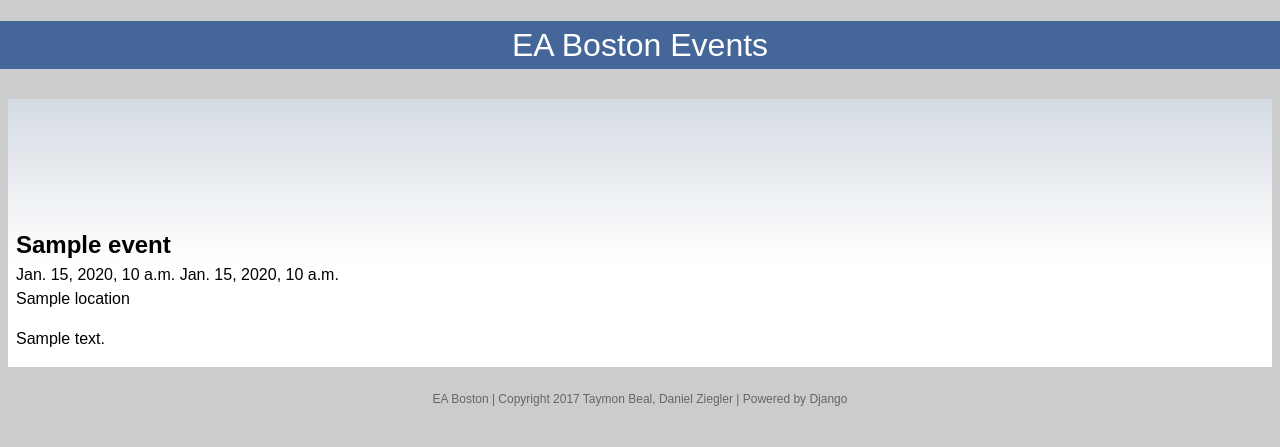
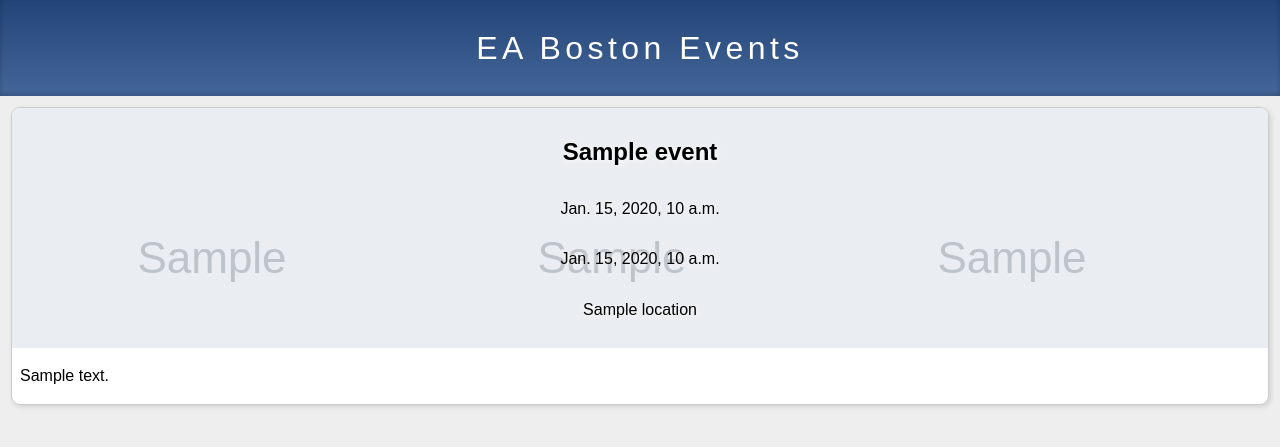
Before and after one commit to taymonbeal/eamail, a Django app: template project/events/templates/events/event_list.html in a window 1280 px wide. Shown: the top 447 px of the page. Run offline with Django 3.2, Linux system fonts and the light colour scheme; the template is opened without the code that fills it: most values are stand-ins (such as "Sample title", 1, 10 or a date in 2020); grey boxes marked "Sample" are stand-in pictures.

Commit message:
made more text overlap image, removed footer

```diff
--- a/project/events/static/css/simplesheet.css
+++ b/project/events/static/css/simplesheet.css
@@ -1,5 +1,5 @@
 body {
-	background-color: #ccc;
+	background-color: #eee;
 	color: #000;
 	font-family: sans-serif;
 	line-height: 1.5;
@@ -11,13 +11,44 @@ footer {
 	text-align: center;
 	opacity: 0.5;
 }
-header h1 { background-color: #469; color: #fff; text-align: center; font-weight: normal; }
+header h1 {
+	background: linear-gradient(#247, #469);
+	color: #fff;
+	text-align: center;
+	font-weight: normal;
+	margin: 0;
+	padding: 0.75em 0;
+	box-shadow: inset 0 -2px 5px rgba(0,0,0,0.2);
+	letter-spacing: 0.25ch;
+}
 
-main { display: flex; flex-flow: row wrap; }
+main { display: flex; flex-flow: row wrap; margin: 0.25rem; }
 
-article.event { margin: 0.5rem; background-color: #fff; flex: 1 0 23%; min-width: 15em; }
+article.event {
+	margin: 0.5rem;
+	background-color: #fff;
+	flex: 1 0 23%;
+	min-width: 15em;
+	box-shadow: 0 0 0 1px #ccc, 2px 2px 6px rgba(0,0,0,0.16);
+	border-radius: 0.5rem;
+}
 article.event:nth-last-child(2):nth-child(4n) { min-width: 33%; }
-article.event div.eventpic { background-size: cover;}
-article.event h1 { color: #000; padding: 8rem 0.5rem 0; background-image: linear-gradient(transparent, white); margin: 0;}
+article.event div.eventpic {
+	background-size: cover;
+	 border-top-left-radius: 0.5rem;
+	 border-top-right-radius: 0.5rem;
+	display: flex;
+	min-height: 15rem;
+	align-items: center;
+	text-align: center;
+	flex-direction: column;
+	justify-content: space-evenly;
+	color: #000;
+	text-shadow: 1px 1px 6px #fff;
+}
+article.event h1 {
+	padding: 0 0.5rem;
+	margin: 0;
+}
 article.event div.eventbody { padding-left: 0.5rem; padding-right: 0.5rem; }
 article.event address { font-style: unset; }
--- a/project/events/templates/events/event_list.html
+++ b/project/events/templates/events/event_list.html
@@ -9,13 +9,13 @@
     <main>
       {% for event in event_list %}
         <article class="event">
-          <div class="eventpic" style="background-image: url('{{ event.picture.url }}')">
+          <div class="eventpic" style="background: linear-gradient(rgba(255,255,255,0.5),rgba(255,255,255,0.5)), url('{{ event.picture.url }}')">
             <h1>{{ event.name }}</h1>
-          </div>
-          <div class="eventbody">
             <time datetime="{{ event.start_time|date:'c' }}">{{ event.start_time }}</time>
           {% if event.end_time %}<time datetime="{{ event.end_time|date:'c' }}">{{ event.end_time }}</time>{% endif %}
             <address>{{ event.location }}</address>
+          </div>
+          <div class="eventbody">
             <p>{{ event.description }}</p>
           </div>
         </article>
--- a/project/templates/base.html
+++ b/project/templates/base.html
@@ -8,6 +8,5 @@
   </head>
   <body>
     {% block content %}{% endblock content %}
-    <footer><p>EA Boston | Copyright 2017 Taymon Beal, Daniel Ziegler | Powered by Django</p></footer>
   </body>
 </html>
```
